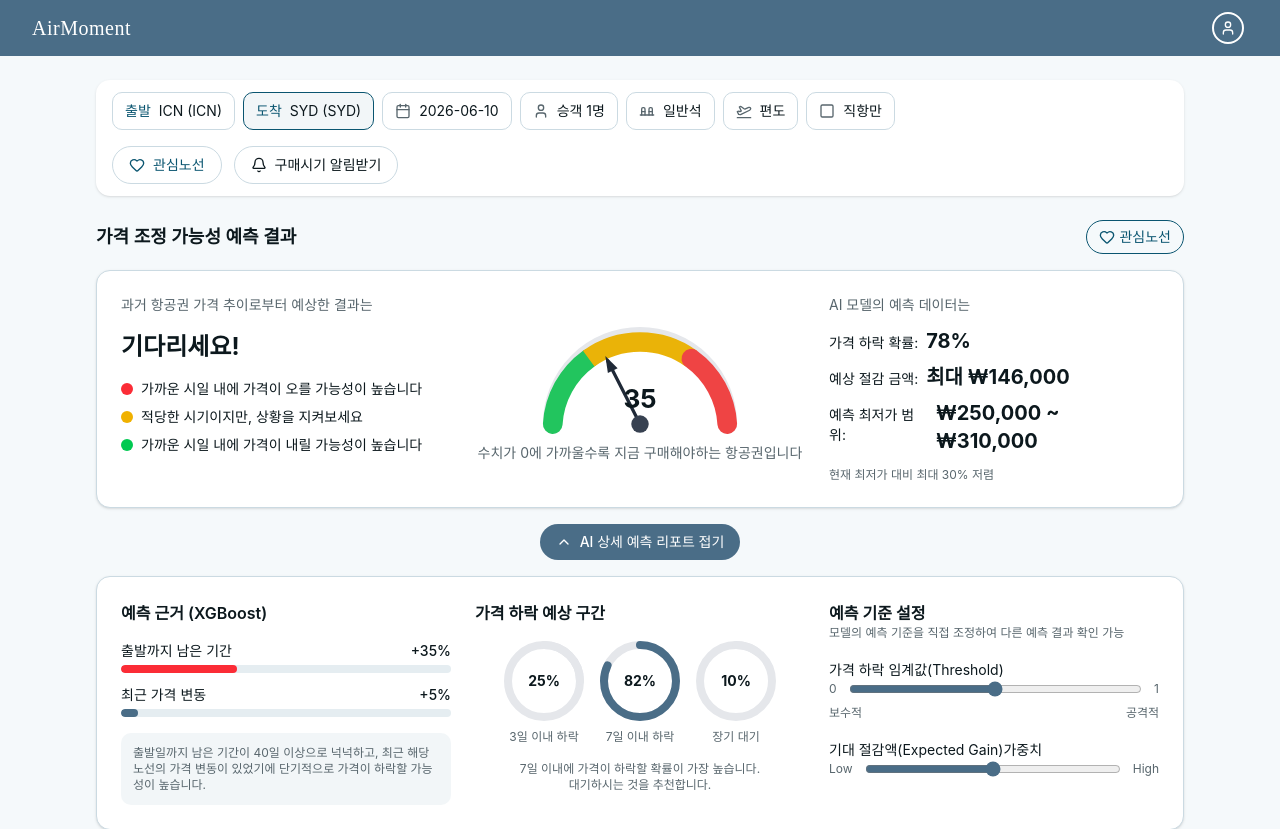
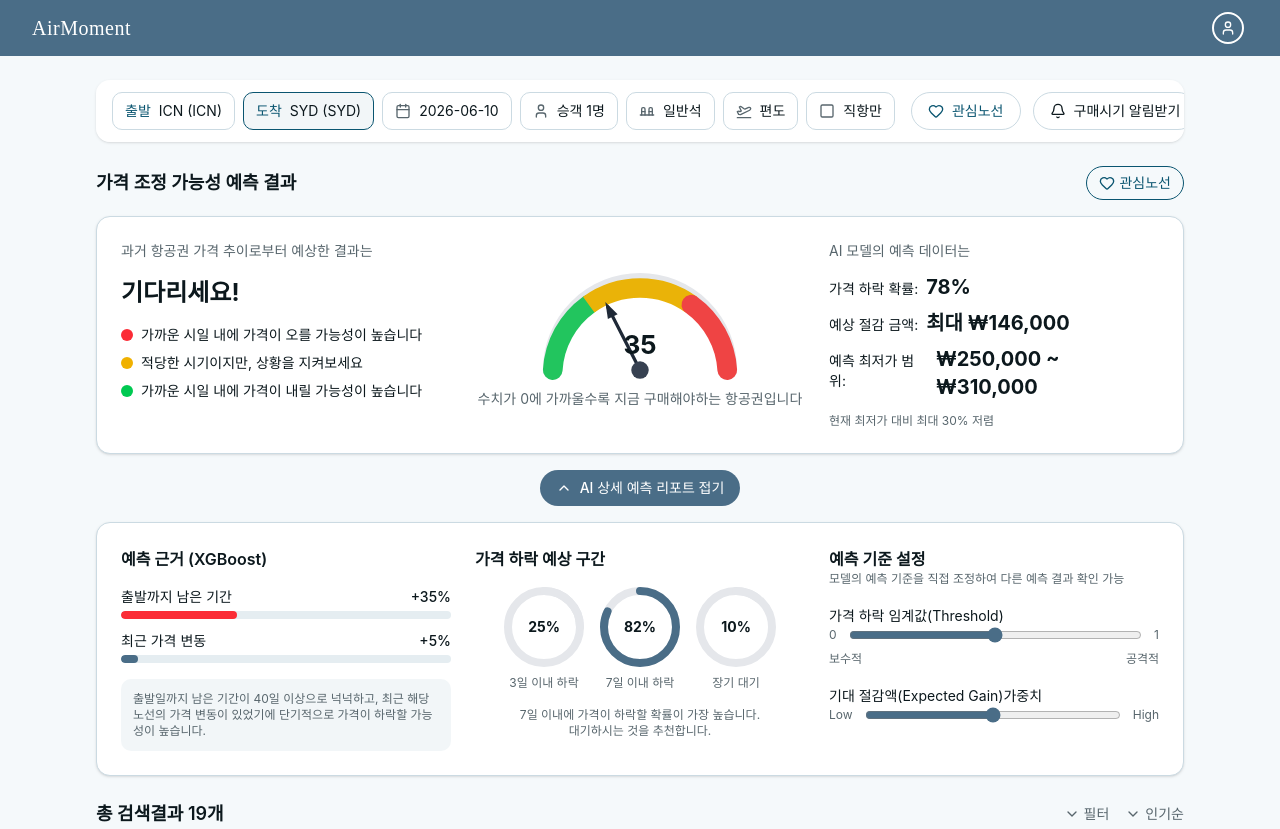
Before and after one commit to airmoment/airmoment-web, a Next.js app: page /search in a window 1280 px wide. Shown: the top 829 px of the page. Built offline with nearby package versions, Linux system fonts and the light colour scheme; no server answers; a web font is replaced by a local one.

Commit message:
Keep search summary bar on a single line with horizontal scroll
Replaces flex-wrap with overflow-x-auto + whitespace-nowrap so the
chip row never wraps; the action buttons stay pinned via flex-shrink-0.

Co-Authored-By: Claude Opus 4.7 <noreply@anthropic.com>

```diff
--- a/components/search-summary-bar.tsx
+++ b/components/search-summary-bar.tsx
@@ -12,9 +12,9 @@ export function SearchSummaryBar({ searchParams }: SearchSummaryBarProps) {
   const [directOnly, setDirectOnly] = useState(searchParams.directOnly)
 
   return (
-    <div className="flex flex-wrap items-center justify-between gap-4 rounded-xl bg-white px-4 py-3 shadow-sm">
+    <div className="flex items-center justify-between gap-4 overflow-x-auto rounded-xl bg-white px-4 py-3 shadow-sm">
       {/* 검색 조건 */}
-      <div className="flex flex-wrap items-center gap-2">
+      <div className="flex items-center gap-2 whitespace-nowrap">
         {/* 출발 */}
         <div className="flex items-center gap-2 rounded-lg border border-border px-3 py-2">
           <span className="text-sm font-medium text-primary">출발</span>
@@ -77,7 +77,7 @@ export function SearchSummaryBar({ searchParams }: SearchSummaryBarProps) {
       </div>
 
       {/* 버튼 그룹 */}
-      <div className="flex items-center gap-3">
+      <div className="flex flex-shrink-0 items-center gap-3 whitespace-nowrap">
         {/* 관심노선 버튼 */}
         <button
           type="button"
```
